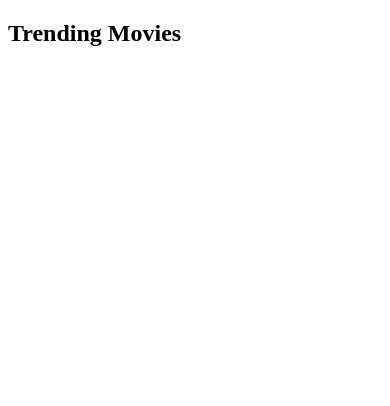
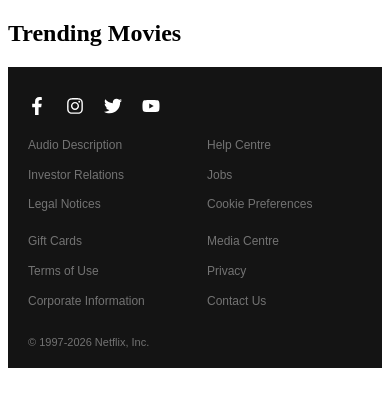
Before and after one commit to Yeab0226/netflix-clone, a React (Vite) app: page / in a window 390 px wide. Shown: the top 406 px of the page. Built offline with nearby package versions, Linux system fonts and the light colour scheme.

Commit message:
footer.jsx and footer.module.css are modified

```diff
--- a/src/components/Footer/Footer.jsx
+++ b/src/components/Footer/Footer.jsx
@@ -1,11 +1,74 @@
 import styles from "./Footer.module.css";
 
-function Footer() {
+import React from "react";
+import { FaFacebookF, FaInstagram, FaTwitter, FaYoutube } from "react-icons/fa";
+
+const footerColumns = [
+  ["Audio Description", "Investor Relations", "Legal Notices"],
+  ["Help Centre", "Jobs", "Cookie Preferences"],
+  ["Gift Cards", "Terms of Use", "Corporate Information"],
+  ["Media Centre", "Privacy", "Contact Us"],
+];
+
+const socialLinks = [
+  {
+    label: "Facebook",
+    icon: <FaFacebookF />,
+    href: "#",
+  },
+  {
+    label: "Instagram",
+    icon: <FaInstagram />,
+    href: "#",
+  },
+  {
+    label: "Twitter",
+    icon: <FaTwitter />,
+    href: "#",
+  },
+  {
+    label: "YouTube",
+    icon: <FaYoutube />,
+    href: "#",
+  },
+];
+
+const Footer = () => {
   return (
     <footer className={styles.footer}>
-      {/* T-09: Build the responsive footer here. */}
+      <div className={styles.container}>
+        {/* Social Media */}
+        <div className={styles.socialLinks}>
+          {socialLinks.map((social) => (
+            <a
+              key={social.label}
+              href={social.href}
+              className={styles.socialIcon}
+              aria-label={social.label}
+            >
+              {social.icon}
+            </a>
+          ))}
+        </div>
+
+        {/* Footer Links */}
+        <div className={styles.linksGrid}>
+          {footerColumns.map((column, columnIndex) => (
+            <div className={styles.column} key={columnIndex}>
+              {column.map((link) => (
+                <a href="#" key={link} className={styles.footerLink}>
+                  {link}
+                </a>
+              ))}
+            </div>
+          ))}
+        </div>
+
+        {/* Copyright */}
+        <p className={styles.copyright}>© 1997-2026 Netflix, Inc.</p>
+      </div>
     </footer>
   );
-}
+};
 
 export default Footer;
--- a/src/components/Footer/Footer.module.css
+++ b/src/components/Footer/Footer.module.css
@@ -1,4 +1,153 @@
 /* T-09: Footer styles */
+
 .footer {
-  /* Add footer styles here. */
+  width: 100%;
+  background-color: #141414;
+  color: #737373;
+  font-family: Arial, Helvetica, sans-serif;
 }
+
+.container {
+  width: min(100% - 40px, 950px);
+  margin: 0 auto;
+  padding: 38px 0 16px;
+}
+
+/* Social Media */
+
+.socialLinks {
+  display: flex;
+  align-items: center;
+  gap: 24px;
+  margin-bottom: 18px;
+}
+
+.socialIcon {
+  display: flex;
+  align-items: center;
+  justify-content: center;
+  color: #fff;
+  font-size: 20px;
+  text-decoration: none;
+  transition:
+    color 0.2s ease,
+    transform 0.2s ease;
+}
+
+.socialIcon:hover {
+  color: #b3b3b3;
+  transform: scale(1.08);
+}
+
+/* Footer Links */
+
+.linksGrid {
+  display: grid;
+  grid-template-columns: repeat(4, 1fr);
+  column-gap: 50px;
+  row-gap: 12px;
+}
+
+.column {
+  display: flex;
+  flex-direction: column;
+  gap: 16px;
+}
+
+.footerLink {
+  width: fit-content;
+  color: #737373;
+  font-size: 13px;
+  line-height: 1.4;
+  text-decoration: none;
+  transition: color 0.2s ease;
+}
+
+.footerLink:hover {
+  color: #b3b3b3;
+  text-decoration: underline;
+}
+
+/* Copyright */
+
+.copyright {
+  margin: 28px 0 0;
+  color: #737373;
+  font-size: 12px;
+  line-height: 1.4;
+}
+
+/* Tablet */
+
+@media (max-width: 768px) {
+  .container {
+    width: min(100% - 48px, 650px);
+    padding-top: 32px;
+  }
+
+  .linksGrid {
+    grid-template-columns: repeat(2, 1fr);
+    gap: 18px 40px;
+  }
+
+  .column {
+    gap: 14px;
+  }
+
+  .socialLinks {
+    gap: 22px;
+  }
+}
+
+/* Mobile */
+
+@media (max-width: 480px) {
+  .container {
+    width: calc(100% - 40px);
+    padding: 30px 0 18px;
+  }
+
+  .socialLinks {
+    gap: 20px;
+    margin-bottom: 22px;
+  }
+
+  .socialIcon {
+    font-size: 18px;
+  }
+
+  .linksGrid {
+    grid-template-columns: repeat(2, minmax(0, 1fr));
+    column-gap: 24px;
+    row-gap: 20px;
+  }
+
+  .column {
+    gap: 13px;
+  }
+
+  .footerLink {
+    font-size: 12px;
+  }
+
+  .copyright {
+    margin-top: 25px;
+    font-size: 11px;
+  }
+}
+
+/* Very Small Screens */
+
+@media (max-width: 320px) {
+  .container {
+    width: calc(100% - 30px);
+  }
+
+  .linksGrid {
+    column-gap: 15px;
+  }
+
+  .footerLink {
+    font-size: 11px;
+  }
+}
```
